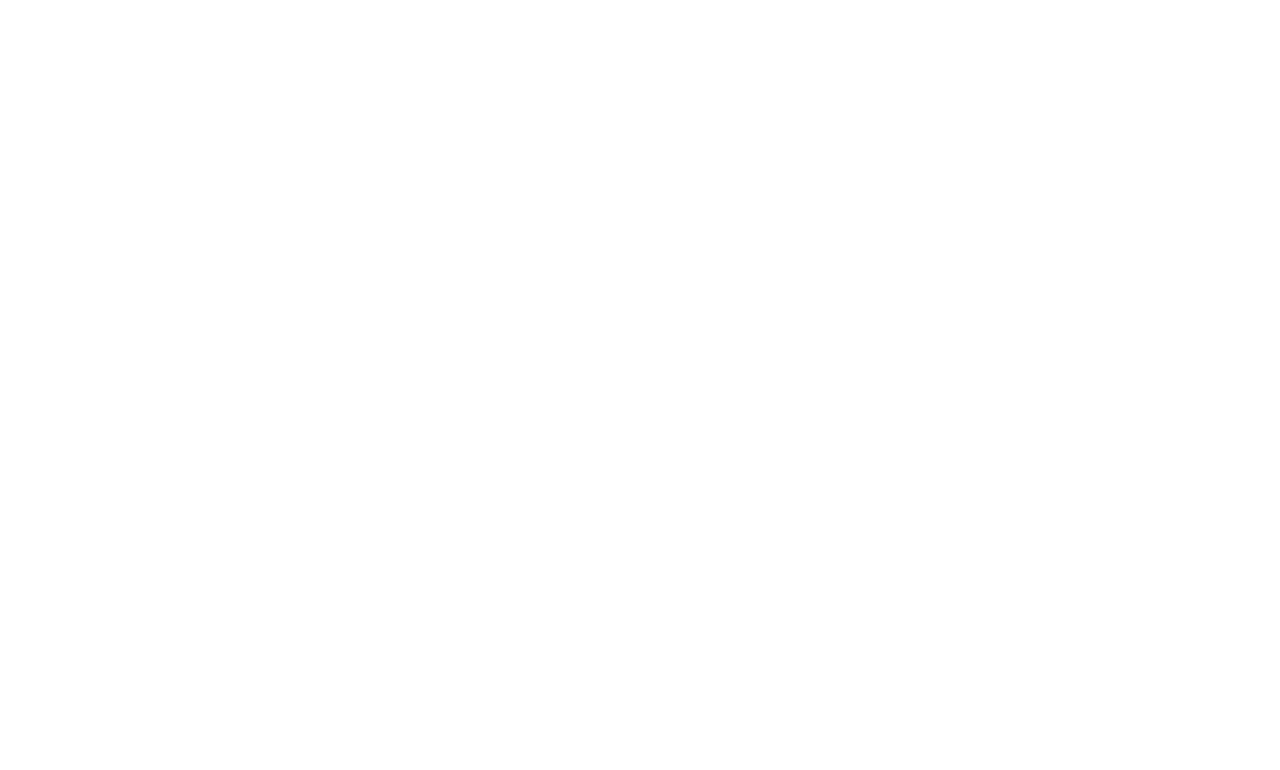
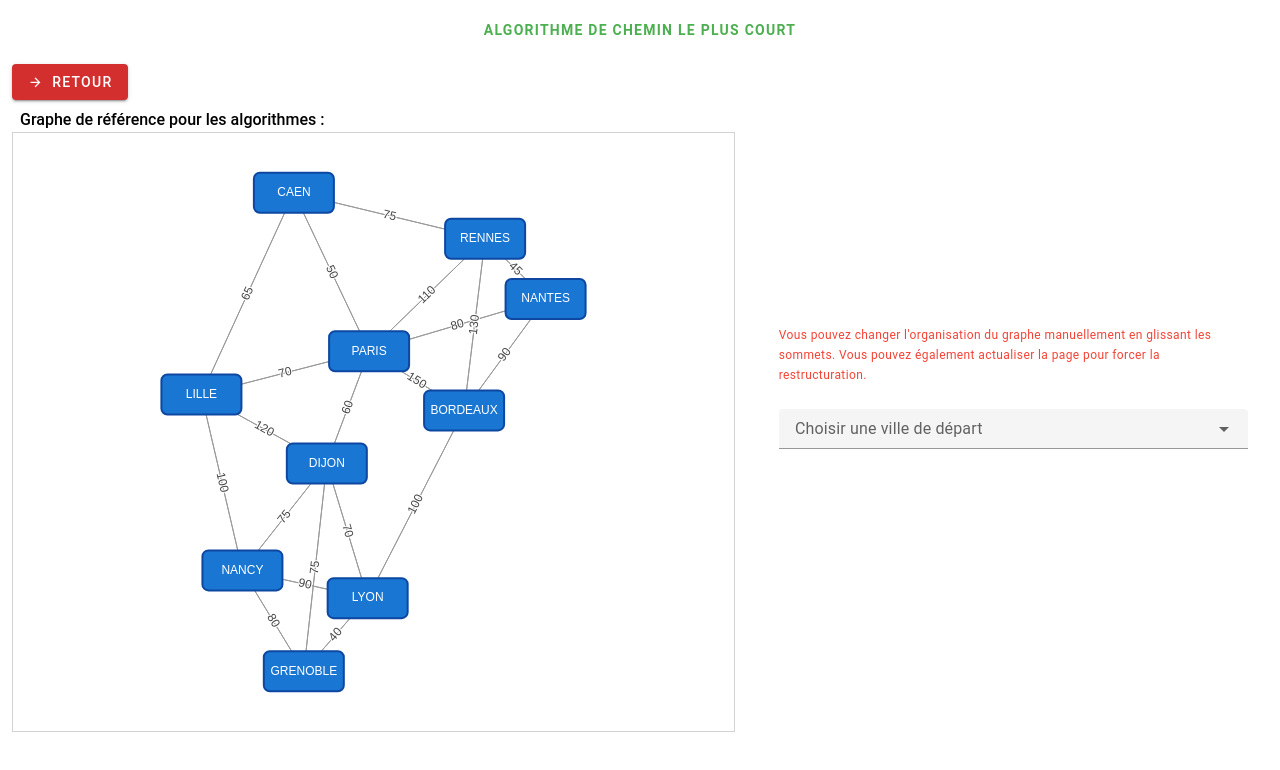
Before and after one commit to ashleyjaotombo/projet-algorithme, a Nuxt app: page /chemin-optimal-bellman/essai in a window 1280 px wide. Before the commit this address had no page. Shown: the top 770 px of the page. Built offline with nearby package versions, Linux system fonts and the light colour scheme.

Commit message:
Create essai.vue

```diff
--- /dev/null
+++ b/app/pages/chemin-optimal-bellman/essai.vue
@@ -0,0 +1,163 @@
+<template>
+ <v-col class="w-100 ma-0" cols="12">
+   <p class="text-button text-green text-center font-weight-bold mb-4">
+     Algorithme de chemin le plus court
+   </p>
+
+
+   <v-row>
+     <v-col cols="7">
+       <RetourButton/>
+
+       <p class="ml-2 font-weight-medium">
+         Graphe de référence pour les algorithmes :
+       </p>
+       <GrapheDisplay v-model="resultat" class="w-100" style="height: 600px;" />
+     </v-col>
+
+
+     <v-col cols="5" class="d-flex align-center justify-center px-4">
+       <v-container>
+         <p class="text-caption mb-6 text-red">
+           Vous pouvez changer l'organisation du graphe manuellement en glissant les sommets.
+           Vous pouvez également actualiser la page pour forcer la restructuration.
+         </p>
+
+
+         <v-select
+           v-model="ville"
+           :items="villes"
+           label="Choisir une ville de départ"
+           density="compact"
+         />
+
+
+         <v-btn
+           v-if="ville"
+           class="ma-4"
+           variant="elevated"
+           color="teal-darken-3"
+           width="300"
+           @click="runBELLMANFORD"
+         >
+           Algorithme de Bellman Ford
+         </v-btn>
+
+
+         <v-btn
+           v-if="ville"
+           class="ma-4"
+           variant="elevated"
+           color="teal-darken-3"
+           width="300"
+           @click="runFLOYD"
+         >
+           Algorithme de Floyd Warshall
+         </v-btn>
+
+
+
+
+
+         <v-container v-if="submit && choix ==='Bellman-Ford'">
+           <p>Résultat de l'algorithme : ({{ choix }})</p>
+           <v-list density="compact" class="bg-teal-lighten-4 rounded-xl">
+           <v-list-item
+             v-for="(value, index) in res"
+             :key="index"
+           >
+             <v-list-item-title>
+               {{ ville }} → {{ villes[index] }}
+               ({{ value }} km)
+             </v-list-item-title>
+           </v-list-item>
+         </v-list>
+         </v-container>
+
+
+         <v-container v-if="submit && choix==='Floyd Warshall'" class="bg-red">
+           <p>Résultat de l'algorithme : ({{ choix }})</p>
+           <v-list density="compact" class="bg-teal-lighten-4 rounded-xl w-100">
+           <v-list-item
+             v-for="(value, index) in res"
+             :key="index"
+           >
+             <v-list-item-title>
+                 {{ villes[index] }}
+                 <v-row>
+                   <p v-for="(villeCol, index) in value">
+                   {{ villeCol }}
+                 </p>
+                 </v-row>
+             </v-list-item-title>
+           </v-list-item>
+         </v-list>
+         </v-container>
+
+       </v-container>
+     </v-col>
+   </v-row>
+ </v-col>
+</template>
+
+
+<script setup>
+import { ref } from "vue";
+import GrapheDisplay from "@/components/GrapheDisplay.vue";
+import RetourButton from "@/components/RetourButton.vue";
+import { BELLMANFORD } from "~/data/Bellman-Ford.js";
+import { FLOYD_WARSHALL } from "~/data/Floyd-warshall";
+
+
+const choix = ref(null);
+
+
+// Ton tableau des villes pour l'affichage lisible
+const villes = [
+ "Rennes",
+ "Caen",
+ "Lille",
+ "Nantes",
+ "Paris",
+ "Dijon",
+ "Nancy",
+ "Bordeaux",
+ "Lyon",
+ "Grenoble",
+];
+const ville = ref(null); //pour récupérer la ville choisie
+
+
+
+
+// Résultat du graphe (resultat est le v-model de GrapheDisplay)
+const resultat = ref([]);
+const submit = ref(false);
+const res = ref(null);
+const res2 = ref(null);
+
+
+// Fonction déclenchant l'algo de Krushkal
+function runBELLMANFORD(){
+   choix.value = "Bellman-Ford"
+   res.value = BELLMANFORD(ville.value);
+   submit.value=true;
+}
+
+
+function runFLOYD(){
+   choix.value = "Floyd Warshall"
+   res.value = FLOYD_WARSHALL(ville.value);
+   submit.value=true;
+   console.log(res.value[0])
+ }
+
+
+</script>
+
+
+<style scoped>
+h1 {
+ letter-spacing: 0.5px;
+}
+</style>
```
